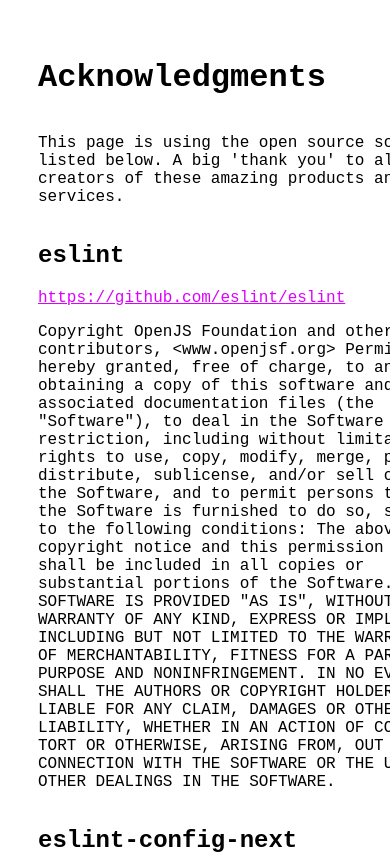
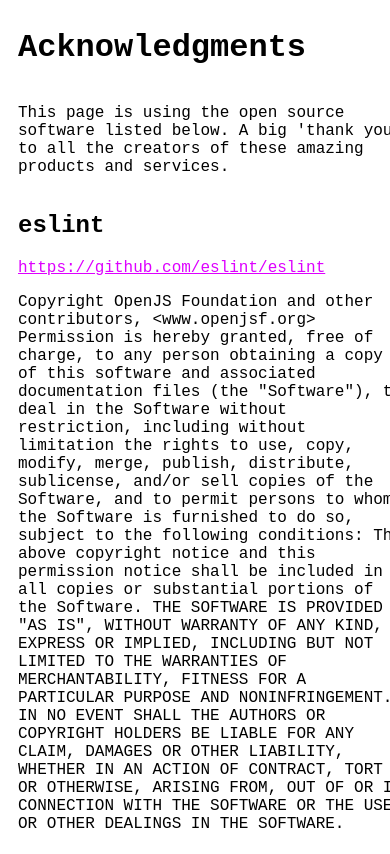
Before and after one commit to pontusntengnas/pst-computing-web, a Next.js app: page /acknowledgments in a window 390 px wide. Shown: the top 854 px of the page. Built offline with nearby package versions, Linux system fonts and the light colour scheme.

Commit message:
fix styling in acknowledgments on small screens

```diff
--- a/features/acknowledgments/acknowledgments.tsx
+++ b/features/acknowledgments/acknowledgments.tsx
@@ -440,7 +440,7 @@
 ];
 
 export const AcknowledgmentsPage: React.VFC<Props> = () => (
-  <Stack margin={30}>
+  <Stack paddingLeft={10} paddingRight={10} width={"100%"}>
     <Header text={"Acknowledgments"} />
     <BodyText
       text={
```
